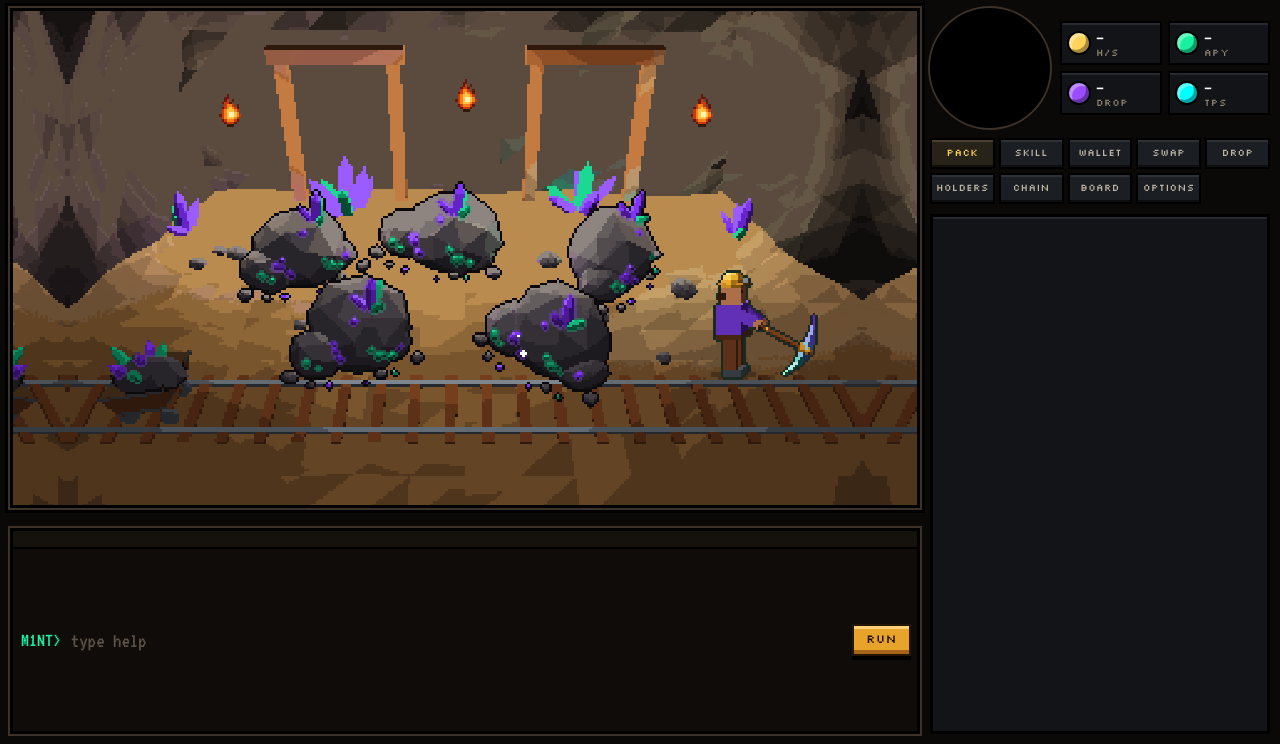
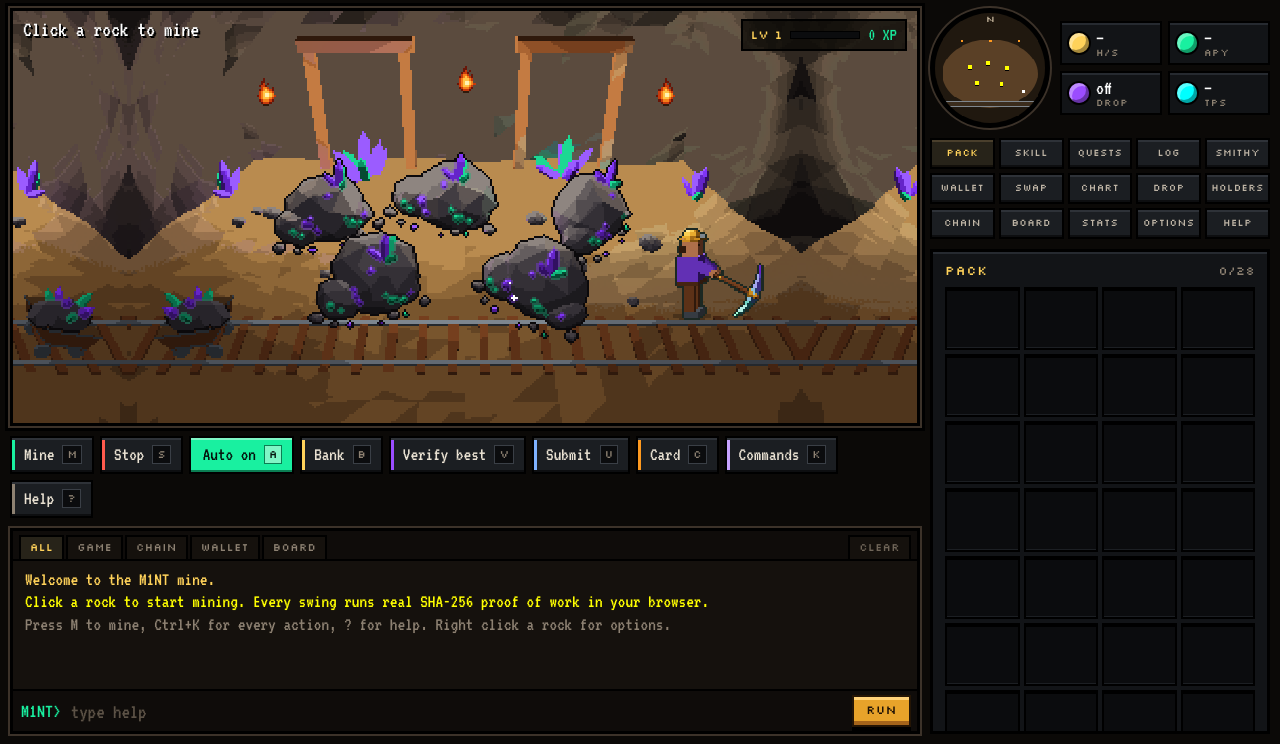
Before and after one commit to madii506/m1nt, a website: page mine.html in a window 1280 px wide. Shown: the part 56-800 px from the top of the page. Drawn offline with Linux system fonts and the light colour scheme; no server answers.

Commit message:
Add files via upload

```diff
--- a/mine.html
+++ b/mine.html
@@ -14,7 +14,7 @@
 <link rel="icon" type="image/png" sizes="32x32" href="/assets/img/fav-32.png">
 <link rel="apple-touch-icon" href="/assets/img/fav-180.png">
 <link rel="stylesheet" href="/assets/css/m1nt.css?v=1">
-<link rel="stylesheet" href="/assets/css/mine.css?v=1">
+<link rel="stylesheet" href="/assets/css/mine.css?v=2">
 <script>document.documentElement.classList.add('js');window.CONFIG={ca:'',x:'',buy:'https://pump.fun/coin/',chart:'https://dexscreener.com/solana/'}</script>
 </head>
 <body>
@@ -37,11 +37,15 @@
   <section class="view" id="view" aria-label="The mine">
     <canvas id="game" class="px" width="320" height="200"></canvas>
     <div class="hover" id="hoverText" aria-hidden="true"></div>
+    <div class="xpt" id="xpTrack" aria-hidden="true"></div>
+    <div class="vein" id="veinBar" hidden></div>
     <div class="drops" id="xpDrops" aria-hidden="true"></div>
     <div class="menu" id="menu" hidden><b>Choose option</b><div id="menuItems"></div></div>
     <div class="lvl" id="lvlUp" hidden></div>
     <div class="swing" id="swingBar" aria-hidden="true"><i></i></div>
   </section>
+
+  <nav class="acts" id="acts" aria-label="Actions"></nav>
 
   <aside class="side">
     <div class="orbs">
@@ -55,29 +59,42 @@
     </div>
     <nav class="tabs" id="tabs" role="tablist">
       <button role="tab" data-tab="inv" aria-selected="true">Pack</button>
-      <button role="tab" data-tab="skill">Skill</button>
-      <button role="tab" data-tab="wallet">Wallet</button>
-      <button role="tab" data-tab="swap">Swap</button>
-      <button role="tab" data-tab="drop">Drop</button>
-      <button role="tab" data-tab="holders">Holders</button>
-      <button role="tab" data-tab="net">Chain</button>
-      <button role="tab" data-tab="board">Board</button>
-      <button role="tab" data-tab="opts">Options</button>
+      <button role="tab" data-tab="skill" aria-selected="false">Skill</button>
+      <button role="tab" data-tab="quests" aria-selected="false">Quests</button>
+      <button role="tab" data-tab="log" aria-selected="false">Log</button>
+      <button role="tab" data-tab="smith" aria-selected="false">Smithy</button>
+      <button role="tab" data-tab="wallet" aria-selected="false">Wallet</button>
+      <button role="tab" data-tab="swap" aria-selected="false">Swap</button>
+      <button role="tab" data-tab="chart" aria-selected="false">Chart</button>
+      <button role="tab" data-tab="drop" aria-selected="false">Drop</button>
+      <button role="tab" data-tab="holders" aria-selected="false">Holders</button>
+      <button role="tab" data-tab="net" aria-selected="false">Chain</button>
+      <button role="tab" data-tab="board" aria-selected="false">Board</button>
+      <button role="tab" data-tab="stats" aria-selected="false">Stats</button>
+      <button role="tab" data-tab="opts" aria-selected="false">Options</button>
+      <button role="tab" data-tab="help" aria-selected="false">Help</button>
     </nav>
     <div class="panel" id="panel" role="tabpanel"></div>
   </aside>
 
   <section class="chat" aria-label="Messages and command line">
-    <div class="log" id="log" aria-live="polite"></div>
+    <div class="chtabs" id="chTabs" role="tablist"><button data-f="all" aria-selected="true" type="button">All</button><button data-f="game" type="button">Game</button><button data-f="chain" type="button">Chain</button><button data-f="wallet" type="button">Wallet</button><button data-f="board" type="button">Board</button><button id="logClear" class="clr" type="button">Clear</button></div>
+    <div class="log" id="log" data-f="all" aria-live="polite"></div>
     <form class="cmd" id="cmdForm" autocomplete="off">
       <label for="cmd">M1NT&gt;</label><input id="cmd" spellcheck="false" placeholder="type help" maxlength="140"><button class="btn sm" type="submit">Run</button>
     </form>
   </section>
 </main>
 
+<div class="modal pal" id="palette" hidden>
+  <div class="sheet"><input id="palInput" placeholder="Type an action, a tab or a command…" autocomplete="off" spellcheck="false" aria-label="Search actions"><div id="palList" role="listbox"></div><p class="hint">↑ ↓ to move · Enter to run · Esc to close</p></div>
+</div>
+<div class="modal" id="cardModal" hidden>
+  <div class="sheet wide"><h3>Your miner card</h3><canvas id="cardCv" width="1200" height="630"></canvas><div class="row3"><button class="btn sm" id="cardDl" type="button">Download PNG</button><a class="btn sm pur" id="cardX" href="#" target="_blank" rel="noopener">Post on X</a><button class="btn sm ghost" type="button" data-close>Close</button></div></div>
+</div>
 <div class="modal" id="walletModal" hidden>
   <div class="sheet"><h3>Connect a wallet</h3><div id="walletList"></div><button class="btn sm ghost" type="button" data-close>Close</button></div>
 </div>
-<script type="module" src="/assets/js/mine.js?v=1"></script>
+<script type="module" src="/assets/js/mine.js?v=2"></script>
 </body>
 </html>
```
